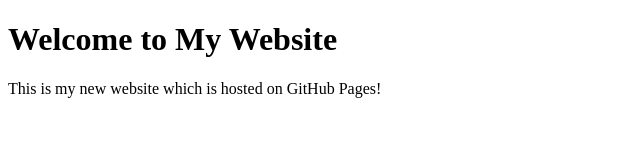
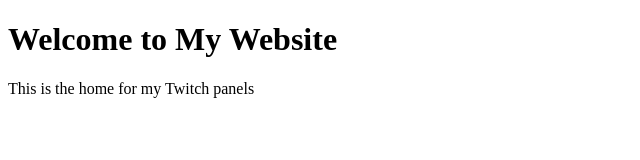
Before and after one commit to ch3sh1r3c4t/twitchstream, a plain HTML site: page index.html in a window 1280 px wide. Shown: the whole page, without its empty margins (0-640 px from the left). Drawn offline with Linux system fonts and the light colour scheme.

Commit message:
renamed the index wording

```diff
--- a/index.html
+++ b/index.html
@@ -9,7 +9,7 @@
   <body>
     <main>
         <h1>Welcome to My Website</h1>
-        <p>This is my new website which is hosted on GitHub Pages!</p>
+        <p>This is the home for my Twitch panels</p>
     </main>
   </body>
 </html>
```
